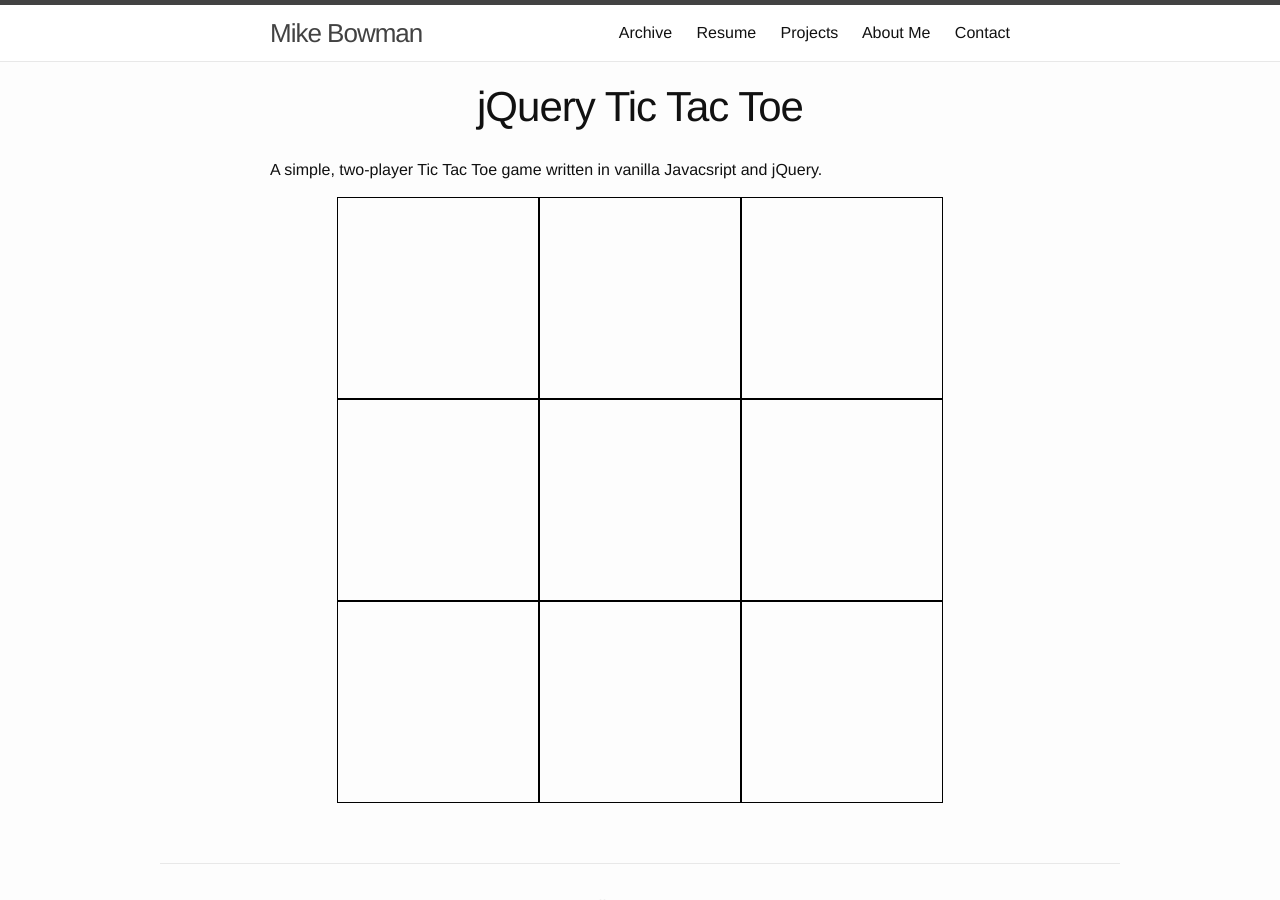
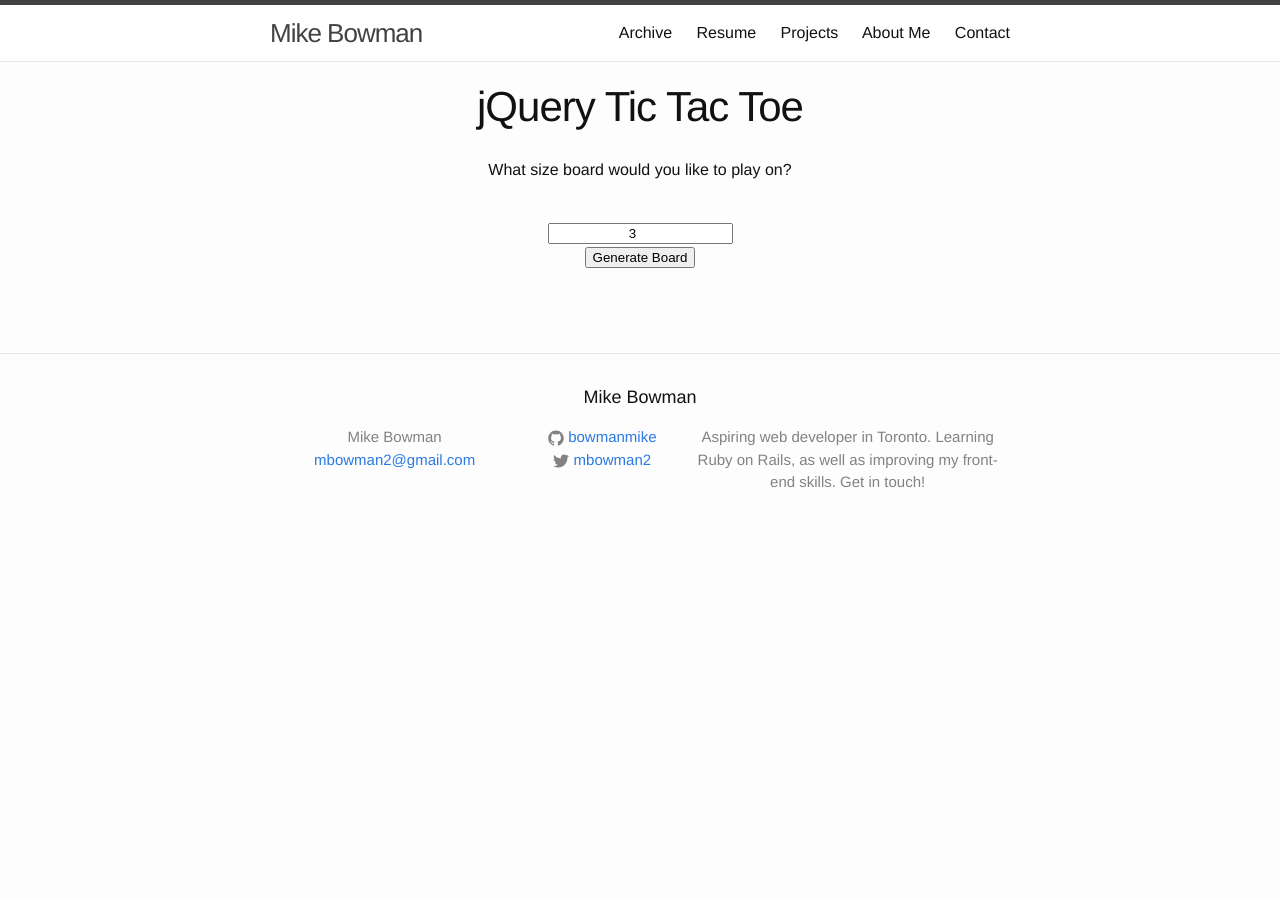
Before and after one commit to bowmanmike/bowmanmike.github.io, a Jekyll site: the page built from _posts/2016-02-13-jquery-tictactoe.html, in a window 1280 px wide and 900 px high. Built offline with Jekyll 4.4.1, drawn with Linux system fonts in a browser that asks for light colours.

Commit message:
Add updated tictactoe to page

```diff
--- /dev/null
+++ b/_posts/2016-02-13-jquery-tictactoe.html
@@ -0,0 +1,18 @@
+---
+title: jQuery Tic Tac Toe
+permalink: /projects/tictactoe
+custom_js: tictactoe
+custom_css: tictactoe
+layout: page
+date: 2016-02-13
+---
+
+<div id="setup">
+  <p>What size board would you like to play on?</p><br>
+  <input type="number" id="boardSize" name="boardSize" value=3><br>
+  <input type="button" value="Generate Board" id="generate-board-button">
+</div>
+
+<br>
+
+<div id="game"></div>
--- a/_posts/2016-02-13-jquery-tictactoe.md
+++ /dev/null
@@ -1,30 +0,0 @@
----
-title: jQuery Tic Tac Toe
-permalink: /projects/tictactoe
-custom_js: tictactoe
-custom_css: tictactoe
-layout: page
-date: 2016-02-13
----
-
-A simple, two-player Tic Tac Toe game written in vanilla Javacsript and jQuery.
-
-<table cellspacing="0" cellpadding="0">
-  <tr>
-    <td id="cell-02"></td>
-    <td id="cell-12"></td>
-    <td id="cell-22"></td>
-  </tr>
-
-  <tr>
-    <td id="cell-01"></td>
-    <td id="cell-11"></td>
-    <td id="cell-21"></td>
-  </tr>
-
-  <tr>
-    <td id="cell-00"></td>
-    <td id="cell-10"></td>
-    <td id="cell-20"></td>
-  </tr>
-</table>
--- a/css/tictactoe.css
+++ b/css/tictactoe.css
@@ -5,13 +5,14 @@
 
 body {
   height: 100%;
-  width: 75%;
+  width: 100%;
   margin: 0 auto;
   text-align: center;
 }
 
 table {
   margin: 0 auto;
+  width: auto;
 }
 
 td {
@@ -35,3 +36,17 @@
 .o {
   background-color: darkgray;
 }
+
+#setup {
+  text-align: center;
+  margin: 0 auto;
+}
+
+#boardSize {
+  text-align: center;
+}
+
+#game {
+  width: 600px;
+  margin: 0 auto;
+}
--- a/scripts/tictactoe.js
+++ b/scripts/tictactoe.js
@@ -2,11 +2,35 @@
 var xCoords = [];
 var oCoords = [];
 var turn = 0;
-var boardSize = 3;
 
 $(document).ready(function() {
 
-  // Add player markers on table click, incremnt turn counter
+
+  $('#generate-board-button').on('click', function() {
+    boardSize = parseInt($('#boardSize').val());
+    generateBoard(boardSize);
+  });
+
+  // Generate board based on user input
+  function generateBoard(size) {
+    $('#game').append("<table cellpadding=\'0\' cellspacing=\'0\' id=\'tictactoe-board\'></table>")
+    var board = $('#tictactoe-board');
+    for (i = 0; i < size + 1; i++) {
+      board.append("<tr id=\'row-" + (i+1) + "\'></tr>");
+      var row = $('#row-' + i);
+      for (j = 0; j < size; j++) {
+        row.append("<td id=\'column-" + (i - 1) + (j) + "\'></td>'")
+      };
+    };
+    // Set cell size to a percentage of the total parent width
+    var parentWidth = $('#game').width();
+    $('td').width(parentWidth / size).height(parentWidth / size)
+    var cellSize = $('td').width()
+    $('td').css('font-size', (cellSize - (cellSize*0.25)))
+    $('#setup').remove();
+
+    // Add player markers on table click, increment turn counter,
+    // Push coordinates to player array
     $('td').one('click', function() {
       var self = $(this)
 
@@ -14,13 +38,11 @@
         self.html('O');
         var coords = [self.attr('id').slice(-2, -1), self.attr('id').slice(-1)]
         oCoords.push(coords);
-      console.log("O: " + oCoords);
         self.addClass('o')
       } else {
         self.html('X');
         var coords = [self.attr('id').slice(-2, -1), self.attr('id').slice(-1)]
         xCoords.push(coords);
-      console.log("X: " + xCoords);
         self.addClass('x')
       }
 
@@ -30,10 +52,14 @@
         checkForGameOver();
 
     });
+  }
+
+
 });
 
 function checkForGameOver() {
 
+  // Sort x and y coordinates from each player array
   var winner = false;
   function parseCoordinates(playerCoordinates) {
     for (i = 0; i < playerCoordinates.length; i++) {
@@ -52,6 +78,7 @@
     };
   }
 
+  // Check to see if x coordinates match
   function compareXCoordinates(playerName) {
     for (i = 0; i < xComparison.length; i++ ) {
       if (xComparison.filter(function(coordinate) {
@@ -65,6 +92,7 @@
     }
   }
 
+  // Check to see if y coordinates match
   function compareYCoordinates(playerName) {
     for (i = 0; i < yComparison.length; i++ ) {
       if (yComparison.filter(function(coordinate) {
@@ -78,6 +106,7 @@
     }
   }
 
+  // Check for x === y
   function compareXYCoordinates(playerName) {
     for (i = 0; i < xyComparison.length; i++ ) {
       if (xyComparison.filter(function(coordinate) {
@@ -91,6 +120,7 @@
     }
   }
 
+  // Check for x === (boardSize - y)
   function compareYXCoordinates(playerName) {
     for (i = 0; i < yxComparison.length; i++ ) {
       if (yxComparison.filter(function(coordinate) {
@@ -104,6 +134,7 @@
     }
   }
 
+  // Compare win conditons for each player
   function checkWinConditions(playerName) {
     if (winner === false) {
       compareXCoordinates(playerName);
@@ -118,6 +149,7 @@
       compareYXCoordinates(playerName);
     }
   }
+
   // Determine if X wins
   if (xCoords.length >= boardSize) {
     var playerName = "X"
@@ -143,12 +175,14 @@
     checkWinConditions(playerName);
 
   }
+
 // Return a tie
   if (turn === Math.pow(boardSize, 2) && winner === false) {
     alert('It\'s a tie!');
     endGame();
   }
 
+  // Turn off listeners, ask if player wants to play again
   function endGame() {
     $('td').off();
     var playAgain = confirm('Want to play again?');
```
Lines whose indentation alone changed are shown as unchanged.
